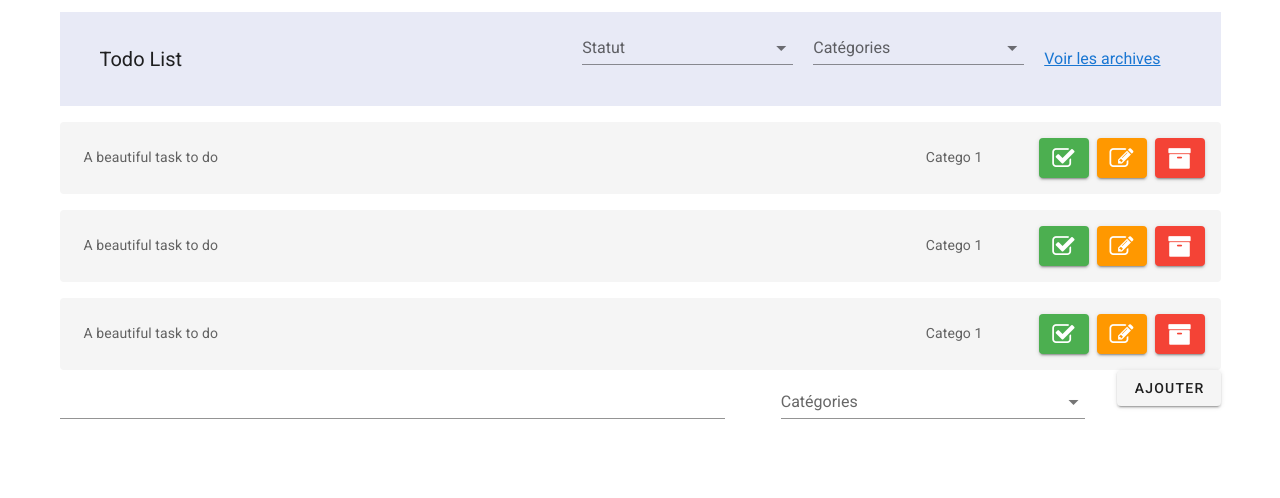
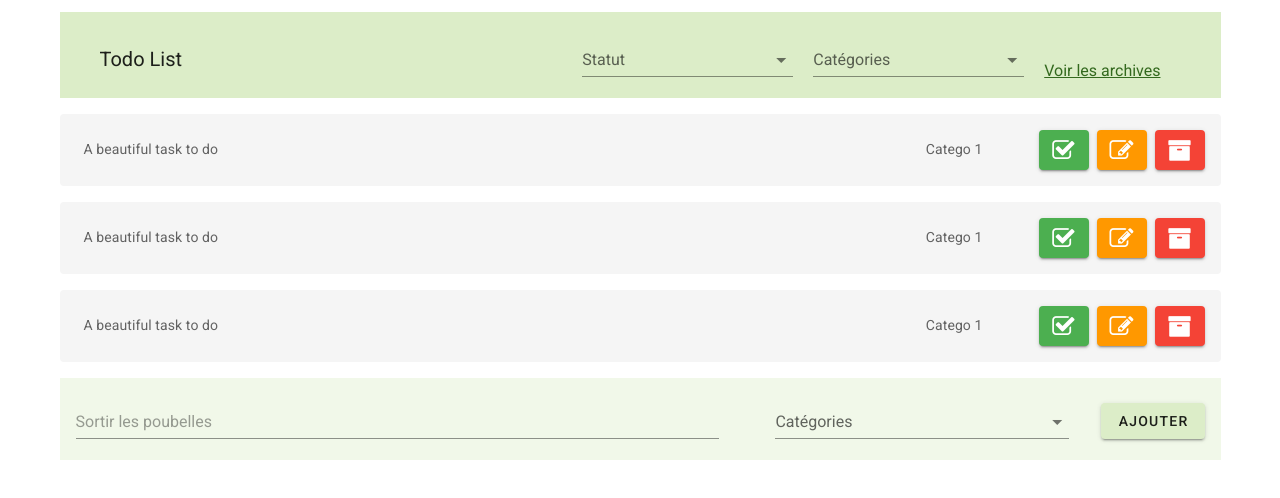
Before and after one commit to blupblupdoux/todolist, a Vue app in the folder vuejs_app/: page / in a window 1280 px wide. Shown: the top 498 px of the page. Built offline with nearby package versions, Linux system fonts and the light colour scheme.

Commit message:
formTask Layoit done

```diff
--- a/vuejs_app/src/components/Navbar.vue
+++ b/vuejs_app/src/components/Navbar.vue
@@ -1,10 +1,11 @@
 <template>
-  <div class="d-flex justify-space-between align-center mx-auto px-10 py-5 d-flex indigo lighten-5">
+  <div class="d-flex justify-space-between align-center mx-auto px-10 pt-2  d-flex light-green lighten-4">
     <v-toolbar-title>Todo List</v-toolbar-title>
-    <div class="filter d-flex">
+    <div class="filter d-flex pt-6 ">
       <div class="filterItem status">
         <v-select
         class="pa-0 ma-0"
+        color="light-green darken-4"
         :items="status"
           label="Statut"
         >
@@ -13,13 +14,14 @@
       <div class="filterItem category">
         <v-select
           class="pa-0 ma-0"
+          color="light-green darken-4"
           :items="categories"
           label="Catégories"
         >
         </v-select>
       </div>
       <div class="filterItem archive d-flex align-center">
-        <a class="" href="#">Voir les archives</a>
+        <a  href="#">Voir les archives</a>
       </div>
     </div>
   </div>
@@ -45,6 +47,7 @@ export default {
 
     .archive > a {
       white-space: nowrap;
+      color: #33691E;
     }
   }
 
--- a/vuejs_app/src/components/TaskForm.vue
+++ b/vuejs_app/src/components/TaskForm.vue
@@ -1,20 +1,26 @@
 <template>
-  <v-form class="d-flex">
+  <v-form class="d-flex light-green lighten-5 d-flex align-center mt-4 pt-3 px-4">
     <v-row>
       <v-col cols="8">
-        <v-text-field class="mr-8"></v-text-field>
+        <v-text-field
+          class="mr-8"
+          color="light-green darken-4"
+          placeholder="Sortir les poubelles"
+          >
+        </v-text-field>
       </v-col>
 
       <v-col cols="4">
         <v-select
           class="mr-8"
+          color="light-green darken-4"
           :items="categories"
           label="Catégories"
         >
         </v-select>
       </v-col>
     </v-row>
-      <v-btn>Ajouter</v-btn>
+      <v-btn class="mt-n2" color="light-green lighten-4">Ajouter</v-btn>
   </v-form>
 </template>
 
@@ -23,7 +29,7 @@
 export default {
   name: 'TaskForm',
   data: () => ({
-    categories: ['Catego 1', 'Catego 2'],
+    categories: ['Aucune', 'Catego 1', 'Catego 2'],
   }),
 };
 </script>
```
